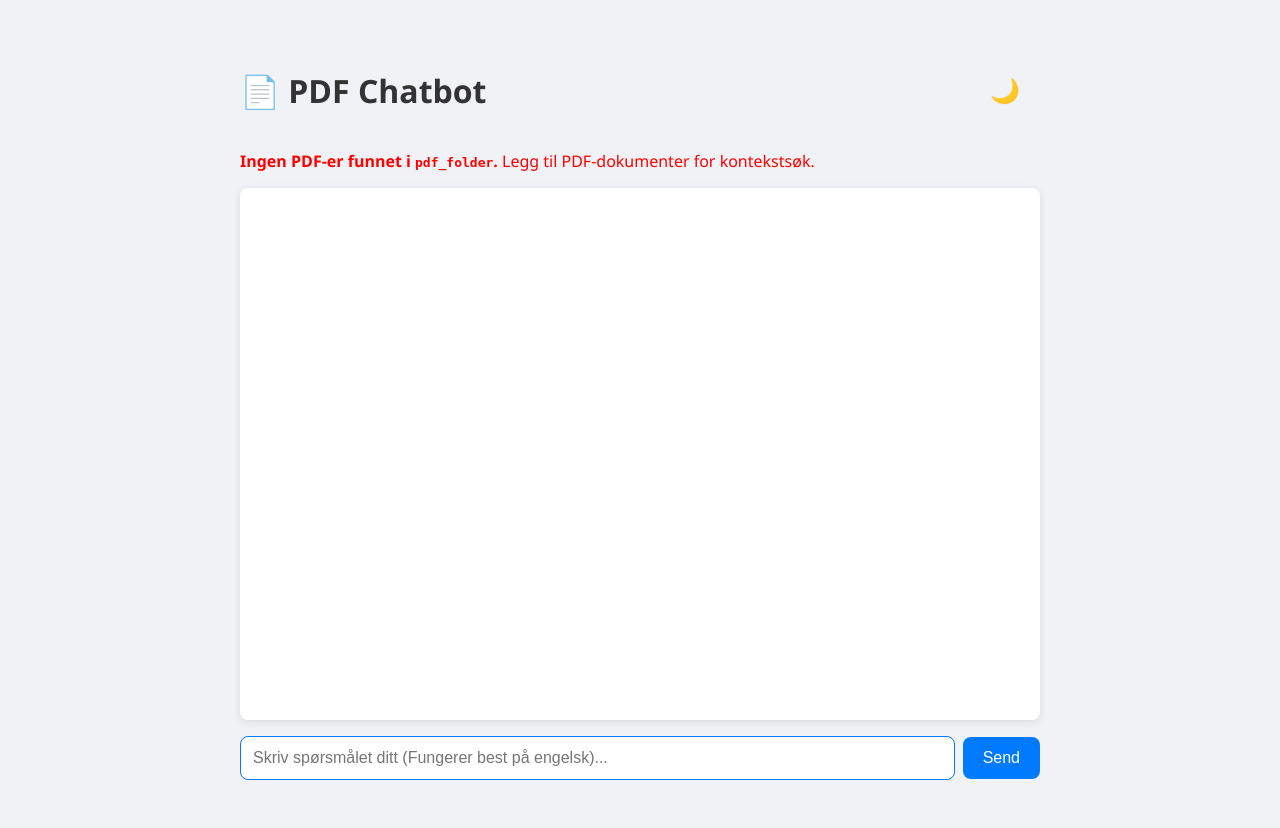
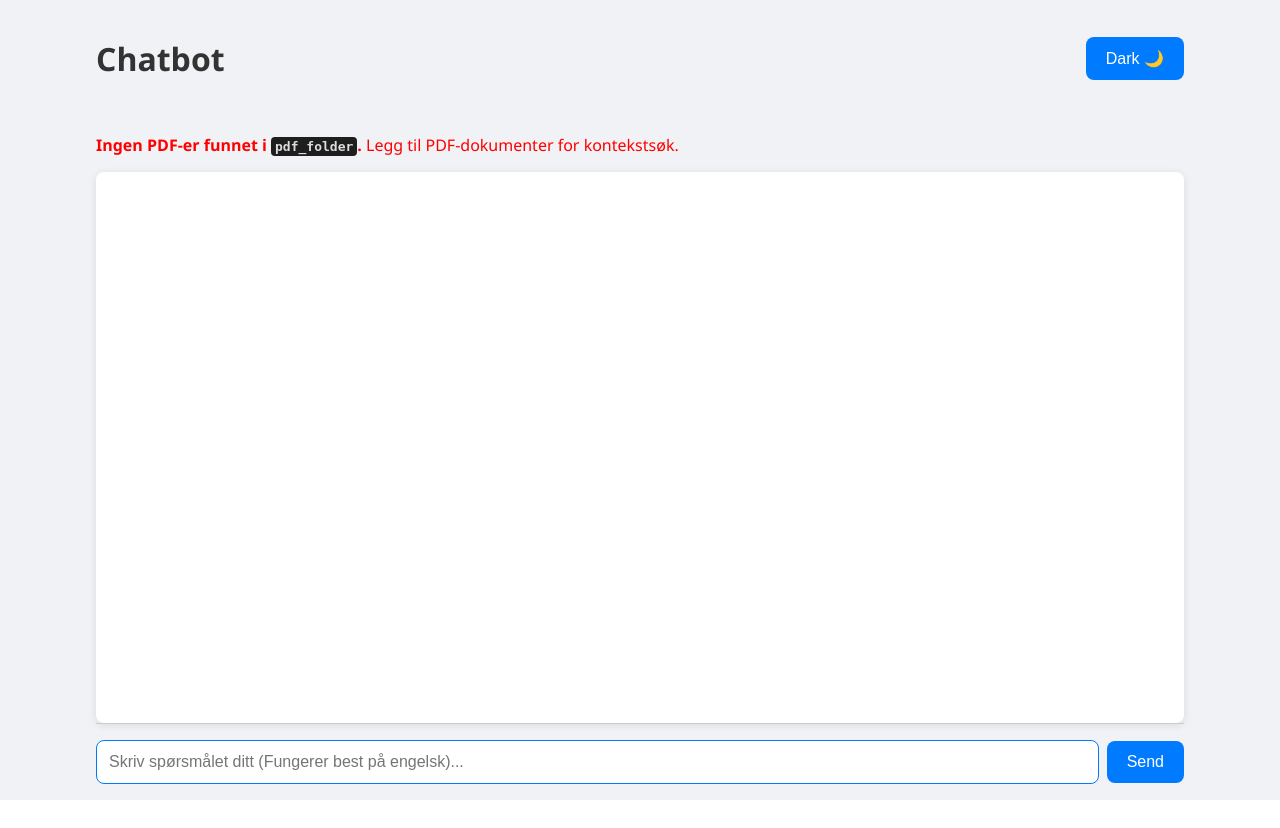
Before and after one commit to kwabrahamsen/pdf_chatbot, a Flask app: page / in a window 1280 px wide. After the commit the page ends 800 px from the top, so only its background shows below. Run offline with Flask 3, Linux system fonts and the light colour scheme; some libraries are stand-ins or nearby versions.

Commit message:
Updated chat design

```diff
--- a/src/pdf_chatbot/static/style.css
+++ b/src/pdf_chatbot/static/style.css
@@ -1,29 +1,55 @@
+/* Grunnleggende stil og Flex-oppsett */
 body {
     font-family: 'Segoe UI', Tahoma, Geneva, Verdana, sans-serif;
-    margin: 2rem auto;
-    max-width: 800px;
-    padding: 1rem;
+    margin: 0;
+    padding: 0;
     background: #f0f2f5;
     color: #333;
+    height: 100vh;
+    overflow: hidden;
+    display: flex;
+    flex-direction: column;
 }
 
+/* Sørger for maks bredde og midtstilling */
+.container {
+    max-width: 1200px; /* Økt fra 1100px */
+    margin: 0 auto;
+    padding: 0 2rem; /* Økt padding */
+    display: flex;
+    flex-direction: column;
+    flex: 1 1 auto;
+    height: 100vh;
+    width: 90%; /* Legger til relativ bredde */
+}
+
+.header {
+    display: flex;
+    justify-content: space-between;
+    align-items: center;
+    padding: 1rem 0;
+    flex-shrink: 0; /* Ikke krymp */
+}
+
+/* Chatboksen fyller all tilgjengelig plass */
 #chatbox {
     background: #fff;
     border-radius: 8px;
     box-shadow: 0 2px 8px rgba(0,0,0,0.1);
-    padding: 1rem;
-    height: 500px;
+    padding: 1.5rem; /* Økt padding */
+    flex: 1 1 auto;
     overflow-y: auto;
-    margin-bottom: 1rem;
     display: flex;
     flex-direction: column;
+    margin-bottom: 0;
 }
 
+/* Meldingsbobler */
 .message {
-    margin: 0.5rem 0;
-    padding: 0.75rem 1rem;
+    margin: 0.75rem 0; /* Litt mer margin */
+    padding: 0.85rem 1.2rem; /* Mer padding */
     border-radius: 12px;
-    max-width: 80%;
+    max-width: 75%; /* Litt smalere for bedre lesbarhet */
     line-height: 1.4;
     word-wrap: break-word;
     transition: background 0.3s ease;
@@ -35,7 +61,7 @@ body {
 }
 
 .bot {
-    background: #e2f7e1;
+    background: #e0e0e0;  /* Lys grå boble */
     align-self: flex-start;
 }
 
@@ -47,16 +73,18 @@ body {
     font-family: 'Courier New', monospace;
 }
 
-.thinking {
-    color: #888;
-    font-style: italic;
-    font-size: 0.9rem;
-}
-
+/* Input-felt nederst - sticky */
 .chat-input {
+    position: sticky;
+    bottom: 0;
+    background: inherit; /* Samme bakgrunn som body */
+    border-top: 1px solid #ccc;
     display: flex;
     gap: 0.5rem;
     align-items: center;
+    padding: 1rem 0;
+    flex-shrink: 0;
+    z-index: 10; /* Sørg for at den ligger over chatten */
 }
 
 input[type="text"] {
@@ -88,95 +116,24 @@ button:hover {
     background: #0056b3;
 }
 
-/* Mørk modus via prefers-color-scheme */
-@media (prefers-color-scheme: dark) {
-    body {
-        background: #121212;
-        color: #e0e0e0;
-    }
-
-    #chatbox {
-        background: #1e1e1e;
-        box-shadow: 0 2px 8px rgba(0,0,0,0.3);
-    }
-
-    .user {
-        background: #2a4d6f;
-    }
-
-    .bot {
-        background: #2e5e2c;
-    }
-
-    input[type="text"] {
-        background: #2a2a2a;
-        border-color: #555;
-        color: #e0e0e0;
-    }
-
-    button {
-        background: #2196f3;
-    }
-
-    button:hover {
-        background: #1e88e5;
-    }
-
-    .bot-content pre {
-        background: #2a2a2a;
-        color: #ccc;
-    }
+code {
+    font-family: monospace;
+    background: #1e1e1e;
+    color: #dcdcdc;
+    padding: 2px 4px;
+    border-radius: 4px;
 }
 
-/* Ekstra: Manuell mørk-modus via toggle */
-body[data-theme="dark"] {
-    background: #121212;
-    color: #e0e0e0;
+pre code {
+    display: block;
+    padding: 12px;
+    overflow-x: auto;
+    background: #1e1e1e;
+    color: #dcdcdc;
+    border-radius: 6px;
 }
 
-body[data-theme="dark"] #chatbox {
-    background: #1e1e1e;
-    box-shadow: 0 2px 8px rgba(0,0,0,0.3);
-}
-
-body[data-theme="dark"] .user {
-    background: #2a4d6f;
-}
-
-body[data-theme="dark"] .bot {
-    background: #2e5e2c;
-}
-
-body[data-theme="dark"] input[type="text"] {
-    background: #2a2a2a;
-    border-color: #555;
-    color: #e0e0e0;
-}
-
-body[data-theme="dark"] button {
-    background: #2196f3;
-}
-
-body[data-theme="dark"] button:hover {
-    background: #1e88e5;
-}
-
-.header {
-    display: flex;
-    justify-content: space-between;
-    align-items: center;
-    margin-bottom: 1rem;
-}
-
-#theme-toggle {
-    background: none;
-    border: none;
-    font-size: 1.5rem;
-    cursor: pointer;
-    color: inherit;
-}
-
-/* Animasjon for “skriver...” indikator */
+/* Skriver-indikator */
 .typing-indicator {
     display: flex;
     align-items: center;
@@ -203,10 +160,106 @@ body[data-theme="dark"] button:hover {
 }
 
 @keyframes bounce {
-    0%, 80%, 100% {
-        transform: scale(0);
+    0%, 80%, 100% { transform: scale(0); }
+    40% { transform: scale(1); }
+}
+
+/* Mørk modus: automatisk */
+@media (prefers-color-scheme: dark) {
+    body {
+        background: #121212;
+        color: #e0e0e0;
     }
-    40% {
-        transform: scale(1);
+
+    #chatbox {
+        background: #1e1e1e;
+        box-shadow: 0 2px 8px rgba(0,0,0,0.3);
+    }
+
+    .user {
+        background: #2a4d6f;
+    }
+
+    .bot {
+        background: #2e5e2c;  /* Mørk grønn bot-boble */
+    }
+
+    input[type="text"] {
+        background: #2a2a2a;
+        border-color: #555;
+        color: #e0e0e0;
+    }
+
+    button {
+        background: #2196f3;
+    }
+
+    button:hover {
+        background: #1e88e5;
+    }
+
+    .bot-content pre {
+        background: #2a2a2a;
+        color: #ccc;
+    }
+
+    .chat-input {
+        border-top: 1px solid #444;
+        background: #121212;
     }
 }
+
+/* Mørk modus: manuelt via data-theme */
+body[data-theme="dark"] {
+    background: #121212;
+    color: #e0e0e0;
+}
+
+body[data-theme="dark"] #chatbox {
+    background: #1e1e1e;
+}
+
+body[data-theme="dark"] .user {
+    background: #2a4d6f;
+}
+
+body[data-theme="dark"] .bot {
+    background: #2e5e2c;
+}
+
+body[data-theme="dark"] input[type="text"] {
+    background: #2a2a2a;
+    border-color: #555;
+    color: #e0e0e0;
+}
+
+body[data-theme="dark"] button {
+    background: #2196f3;
+}
+
+body[data-theme="dark"] button:hover {
+    background: #1e88e5;
+}
+
+body[data-theme="dark"] .bot-content pre {
+    background: #2a2a2a;
+    color: #ccc;
+}
+
+@media (min-width: 1200px) {
+    .container {
+        max-width: 1200px;
+        width: 85%;
+    }
+}
+
+@media (min-width: 1600px) {
+    .container {
+        max-width: 1400px;
+        width: 80%; /* Litt mindre relativ bredde på veldig store skjermer */
+    }
+
+    .message {
+        max-width: 70%; /* La meldingsboblene være litt smalere */
+    }
+}
--- a/src/pdf_chatbot/templates/index.html
+++ b/src/pdf_chatbot/templates/index.html
@@ -4,14 +4,24 @@
     <meta charset="UTF-8" />
     <meta name="viewport" content="width=device-width, initial-scale=1.0" />
     <title>PDF Chatbot</title>
+
+    <!-- CSS -->
     <link rel="stylesheet" href="{{ url_for('static', filename='style.css') }}" />
+
+    <!-- Markdown parser -->
     <script src="https://cdn.jsdelivr.net/npm/marked/marked.min.js"></script>
+
+    <!-- Syntax highlighting -->
+    <link rel="stylesheet" href="https://cdnjs.cloudflare.com/ajax/libs/highlight.js/11.9.0/styles/github-dark.min.css">
+    <script src="https://cdnjs.cloudflare.com/ajax/libs/highlight.js/11.9.0/highlight.min.js"></script>
 </head>
 <body>
+    <div class="container">
         <div class="header">
-        <h1>📄 PDF Chatbot</h1>
-        <button id="theme-toggle">🌙</button>
+            <h1>Chatbot</h1>
+            <button id="theme-toggle">Dark 🌙</button>
         </div>
+
         <div>
             {% if pdf_files %}
                 <p><strong>Lastede PDF-er:</strong> {{ pdf_files | join(', ') }}</p>
@@ -26,6 +36,7 @@
             <input id="input" type="text" placeholder="Skriv spørsmålet ditt (Fungerer best på engelsk)..." autofocus />
             <button onclick="sendQuery()">Send</button>
         </div>
+    </div>
 
     <script>
         const chatbox = document.getElementById('chatbox');
@@ -33,15 +44,15 @@
         const themeToggle = document.getElementById('theme-toggle');
         const body = document.body;
 
-        // 🌗 Tema-håndtering
+        // Tema-håndtering
         function setTheme(theme) {
             body.dataset.theme = theme;
             localStorage.setItem('theme', theme);
-            themeToggle.textContent = theme === 'dark' ? '☀️' : '🌙';
+            themeToggle.textContent = theme === 'dark' ? 'Light ☀️' : 'Dark 🌙';
         }
 
-        // Last lagret tema eller default
-        const savedTheme = localStorage.getItem('theme') || (window.matchMedia("(prefers-color-scheme: dark)").matches ? 'dark' : 'light');
+        const savedTheme = localStorage.getItem('theme') ||
+            (window.matchMedia("(prefers-color-scheme: dark)").matches ? 'dark' : 'light');
         setTheme(savedTheme);
 
         themeToggle.addEventListener('click', () => {
@@ -51,7 +62,10 @@
 
         function appendMessage(sender, text, className = '') {
             const div = document.createElement('div');
-            div.className = 'message ' + (className || sender);
+            div.className = 'message ' + sender;
+            if (className) {
+                div.classList.add(className);  // F.eks. 'thinking'
+            }
 
             if (sender === 'user') {
                 div.textContent = text;
@@ -94,7 +108,9 @@
 
                     const chunk = decoder.decode(value, { stream: true });
                     fullText += chunk;
+
                     contentSpan.innerHTML = marked.parse(fullText);
+                    hljs.highlightAll();  // 🎉 Highlight ny kode
                     chatbox.scrollTop = chatbox.scrollHeight;
                 }
 
```
Also changed, not shown: src/pdf_chatbot/core.py (+40 -37 lines). Lines whose indentation alone changed are shown as unchanged.
